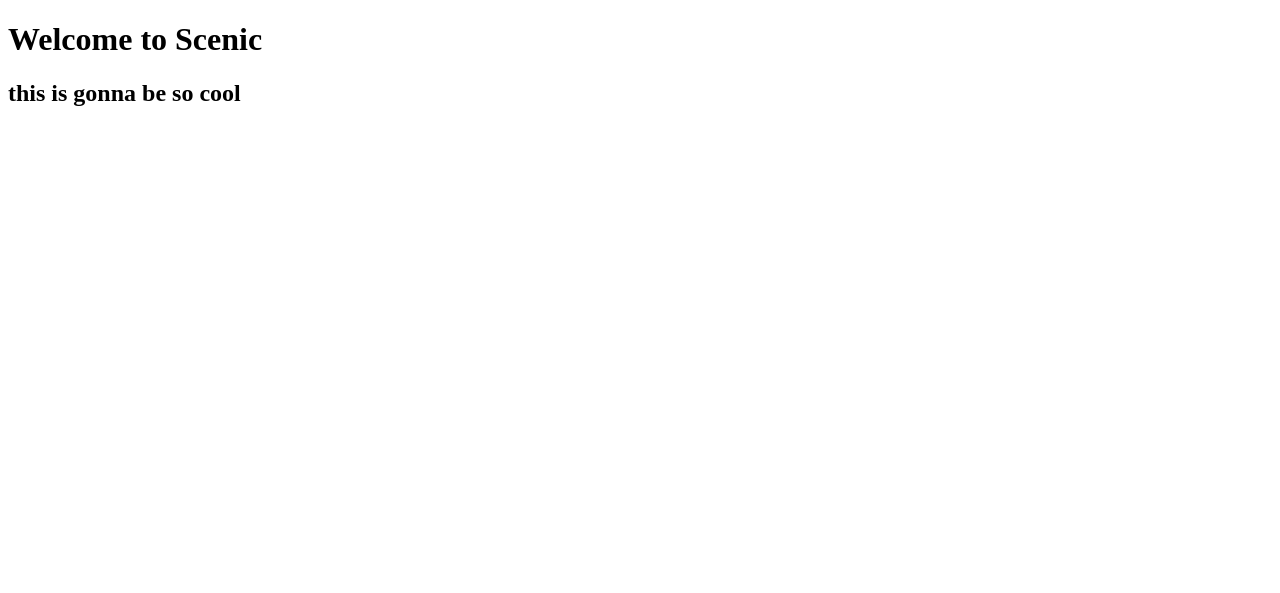
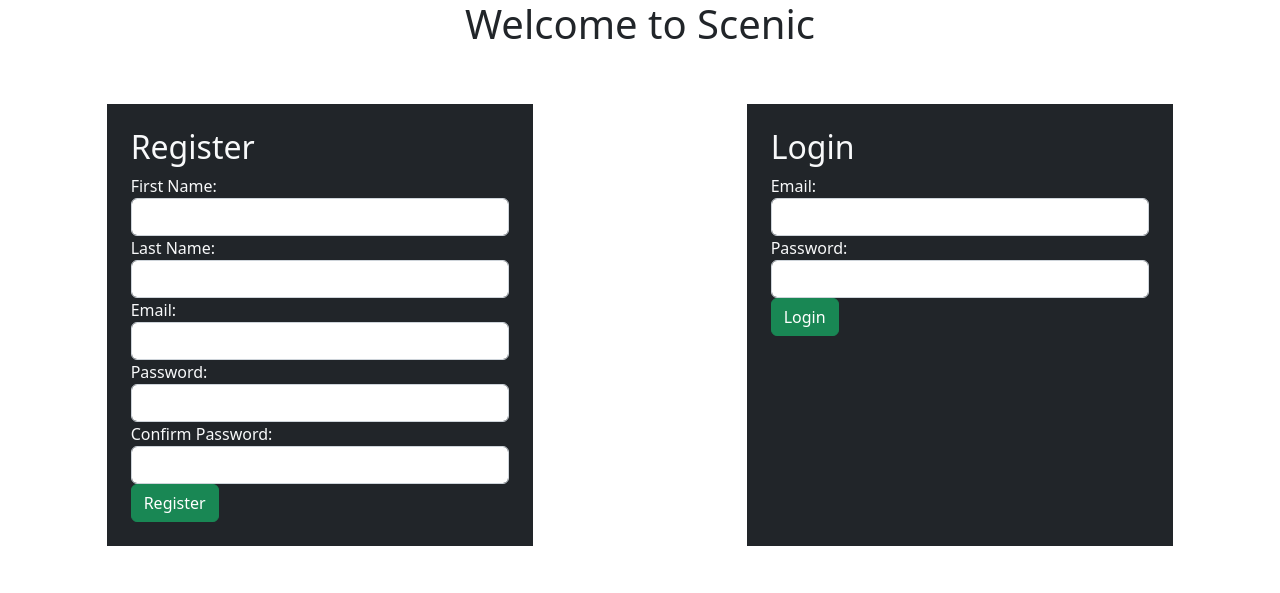
Before and after one commit to dqrico/scenic_app, a Flask app: template flask_app/templates/index.html in a window 1280 px wide. Shown: the top 593 px of the page. Run offline with Flask 2, Linux system fonts and the light colour scheme; the template is opened without the code that fills it, so the values that code supplies are empty; parts of the project's set-up code (start-up, migrations or seed data) failed here and were passed over.

Commit message:
update html

```diff
--- a/flask_app/templates/index.html
+++ b/flask_app/templates/index.html
@@ -4,11 +4,47 @@
     <meta charset="UTF-8">
     <meta http-equiv="X-UA-Compatible" content="IE=edge">
     <meta name="viewport" content="width=device-width, initial-scale=1.0">
+    <link href="https://cdn.jsdelivr.net/npm/bootstrap@5.2.1/dist/css/bootstrap.min.css" rel="stylesheet" integrity="sha384-iYQeCzEYFbKjA/T2uDLTpkwGzCiq6soy8tYaI1GyVh/UjpbCx/TYkiZhlZB6+fzT" crossorigin="anonymous">
     <title>Scenic</title>
 </head>
 <body>
-    <h1>Welcome to Scenic</h1>
-    <h2>this is gonna be so cool</h2>
-
+    <h1 class="text-center">Welcome to Scenic</h1>
+    <div class = "d-flex justify-content-around">
+        <form action ="/register" method="post" class="col-4 bg-dark p-4 my-5 text-light">
+            <h2>Register</h2>
+            <label for="first_name">First Name:</label>
+            <input type="text" class="form-control" name = "first_name">
+            <label for="last_name">Last Name:</label>
+            <input type="text" class="form-control" name="last_name">
+            <label for="email">Email:</label>
+            <input type="email" class="form-control" name="email">
+            <label for="password">Password:</label>
+            <input type="password" class="form-control" name="password">
+            <label for="confirm">Confirm Password:</label>
+            <input type="password" class="form-control" name="confirm">
+            <input type="submit" value="Register" class="btn btn-success">
+            {%with messages = get_flashed_messages(category_filter=['register'])%}
+                {%if messages%}
+                    {%for message in messages%}
+                        <p>{{message}}</p>
+                    {%endfor%}
+                {%endif%}
+            {%endwith%}
+        </form>
+        <form action="/login" method="post" class="col-4 bg-dark p-4 my-5 text-light">
+            <h2>Login</h2>
+            <label for="email">Email:</label>
+            <input type="email" name ="email" class="form-control">
+            <label for="password">Password:</label>
+            <input type="password" name ="password" class="form-control">
+            {%with messages = get_flashed_messages(category_filter=['login'])%}
+                {%if messages%}
+                    {%for message in messages%}
+                        <p>{{message}}</p>
+                    {%endfor%}
+                {%endif%}
+            {%endwith%}
+            <input type="submit" value="Login" class="btn btn-success">
+        </form>
 </body>
 </html>
```
